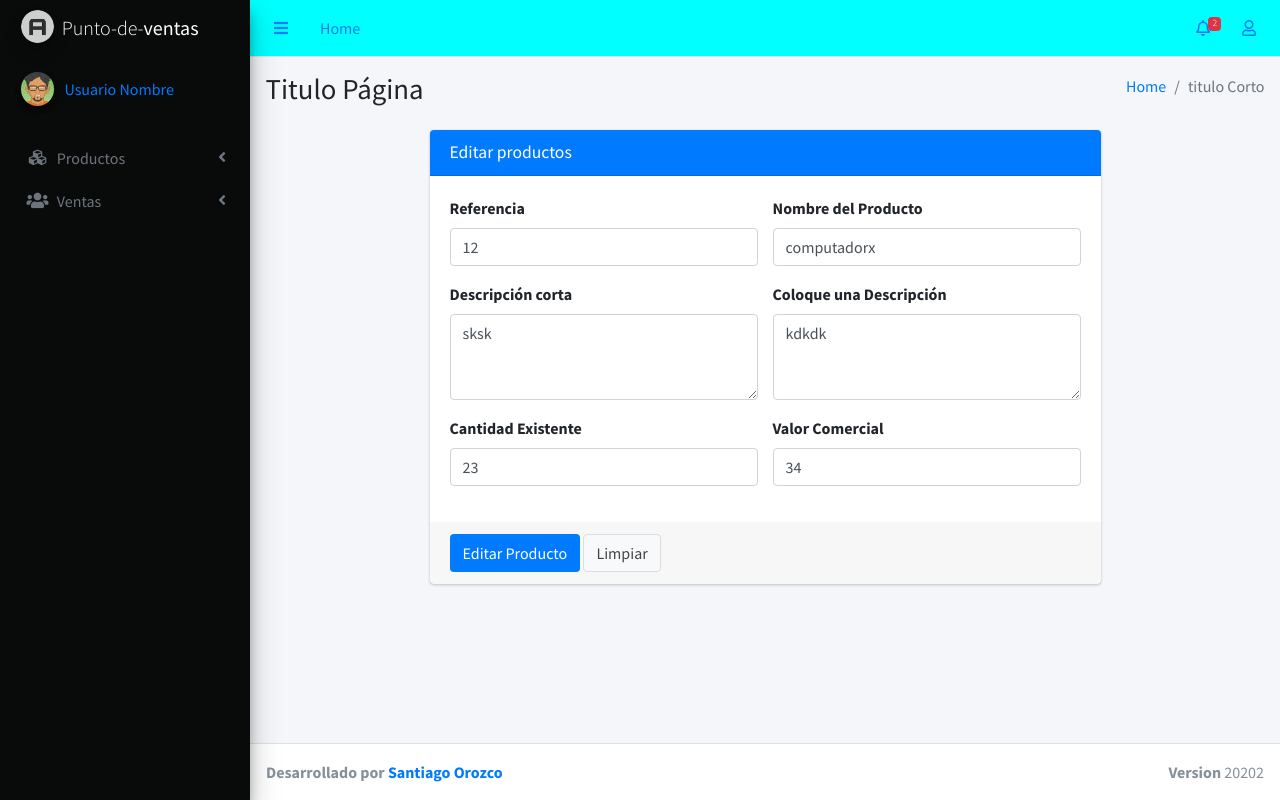
After one commit to santiagoeor/AdminLTE_Django, a Django app: page /editar_produ/4 in a window 1280 px wide. The commit adds this page. Run offline with Django 4.2, Linux system fonts and the light colour scheme; data comes from the database, SQL or seed files in the repository; both versions use the stored data as it was after the commit; some libraries are stand-ins or nearby versions.

Commit message:
se integro un buscador, y la pagina de editar productos

```diff
--- a/adminlte/urls.py
+++ b/adminlte/urls.py
@@ -25,4 +25,6 @@ urlpatterns = [
     path('listproducts', views.listproducts, name="lisproduct"),
     path('save/', views.guardar, name="save"),
     path('borrar-producto/<int:id>', views.borrar_producto, name="borrar"),
+    path('editar_produ/<int:id>', views.editar_producto, name="editar"),
+    path('editarp', views.editar, name="edit")
 ]
--- /dev/null
+++ b/ventas/templates/views_admin/edit_product.html
@@ -0,0 +1,202 @@
+{% load static %}
+<!DOCTYPE html>
+<html>
+
+<head>
+    <title></title>
+    <meta name="viewport" content="width=device-width, initial-scale=1">
+    <!-- Font Awesome -->
+    <link rel="stylesheet" href=" {% static 'lib/plugins/fontawesome-free/css/all.min.css' %}">
+    <!-- Ionicons -->
+    <link rel="stylesheet" href="https://code.ionicframework.com/ionicons/2.0.1/css/ionicons.min.css">
+    <!-- Theme style -->
+    <link rel="stylesheet" href="{% static 'lib/dist/css/adminlte.min.css' %}">
+    <!-- overlayScrollbars -->
+    <link rel="stylesheet" href="{% static 'lib/plugins/overlayScrollbars/css/OverlayScrollbars.min.css' %}">
+    <!-- Google Font: Source Sans Pro -->
+    <link href="https://fonts.googleapis.com/css?family=Source+Sans+Pro:300,400,400i,700" rel="stylesheet">
+
+    <link href="{% static 'css/style.css' %}" rel="stylesheet">
+</head>
+
+<body>
+
+
+
+
+    <!-- Site wrapper -->
+    <div class="wrapper">
+        <!-- Navbar -->
+        <nav class="main-header navbar navbar-expand" id="header">
+            {% include 'includes/header.html' %}
+        </nav>
+        <!-- /.navbar -->
+
+        <!-- Main Sidebar Container -->
+        <aside class="main-sidebar  elevation-4" id="lateral">
+            {% include 'includes/lateralaside.html' %}
+        </aside>
+
+        <!-- Content Wrapper. Contains page content -->
+        <div class="content-wrapper">
+            <!-- Content Header (Page header) -->
+            <section class="content-header">
+                <div class="container-fluid">
+                    <div class="row mb-2">
+                        <div class="col-sm-6">
+                            <h1>Titulo Página</h1>
+                        </div>
+                        <div class="col-sm-6">
+                            <ol class="breadcrumb float-sm-right">
+                                <li class="breadcrumb-item"><a href="#">Home</a></li>
+                                <li class="breadcrumb-item active">titulo Corto</li>
+                            </ol>
+                        </div>
+                    </div>
+                </div><!-- /.container-fluid -->
+            </section>
+
+            <!-- Main content -->
+            <section class="content">
+                {% if messages %}
+                    {% for message in messages %}
+                        <div class="alert alert-success col-md-4">
+                            {{message}}
+                        </div>
+                    {% endfor %}
+                {% endif %}
+
+                <div class="row">
+                    <div class="col-md-2">
+
+                    </div>
+
+                    <!-- COLUMNA DE FORMULARIO  -->
+                    <div class="col-md-8">
+                        <!-- columna de contenido -->
+
+
+                        <!-- /.card-header -->
+                        <div class="card">
+                            <div class="card-header bg-primary" class="Sub">
+                                <h3 class="card-title">Editar productos</h3>
+                            </div>
+                            <!-- Para controles de formularios siempre usar etiqueta FORM -->
+
+                            <form role="form" name="frm_prods" method="POST" action="{% url 'edit' %}">
+                                {% csrf_token %}
+                                <div class="card-body">
+
+                                    <div class="row">
+                                        <input type="hidden" name="txt_id" id="txt_id" value="{{ producto.id }}">
+
+                                        <div class="col-md-6 col-sm-6 col-6">
+                                            <div class="form-group">
+                                                <label for="txt_refer">Referencia</label>
+                                                <input type="text" class="form-control" id="txt_refer" name="txt_refer"
+                                                    placeholder="#" value="{{ producto.referencia }}">
+                                            </div>
+                                        </div>
+
+                                        <!-- Control Inputbox ejemplo -->
+                                        <div class="col-md-6 col-sm-6 col-6">
+                                            <div class="form-group">
+                                                <label for="txt_Nombre">Nombre del Producto</label>
+                                                <input type="text" class="form-control" id="txt_Nombre"
+                                                    name="txt_Nombre" placeholder="Nombre" value="{{ producto.producto }}">
+                                            </div>
+                                        </div>
+
+                                        <div class="col-md-6 col-sm-6 col-6">
+                                            <div class="form-group">
+                                                <label for="txt_Descor">Descripción corta</label>
+                                                <textarea class="form-control" rows="3" placeholder="Describa..."
+                                                    name="txt_Descor" id="txt_Descor">{{ producto.descricorta }}</textarea>
+                                            </div>
+                                        </div>
+
+                                        <div class="col-md-6 col-sm-6 col-6">
+                                            <div class="form-group">
+                                                <label for="txt_Descri">Coloque una Descripción</label>
+                                                <textarea class="form-control" rows="3" placeholder="Describa..."
+                                                    name="txt_Descri" id="txt_Descri">{{ producto.descripcion }}</textarea>
+                                            </div>
+                                        </div>
+
+                                        <!-- Control cantidad  -->
+                                        <div class="col-md-6 col-sm-6 col-6">
+                                            <div class="form-group">
+                                                <label for="txt_cantEx">Cantidad Existente</label>
+                                                <input type="text" class="form-control" id="txt_cantEx"
+                                                    name="txt_cantEx" placeholder="Stock" value="{{ producto.stock }}">
+                                            </div>
+                                        </div>
+
+                                        <!-- Control VALOR -->
+                                        <div class="col-md-6 col-sm-6 col-6">
+                                            <div class="form-group">
+                                                <label for="txt_vlrCom">Valor Comercial</label>
+                                                <input type="text" class="form-control" id="txt_vlrCom"
+                                                    name="txt_vlrCom" placeholder="Valor" value="{{ producto.valorcom }}">
+                                            </div>
+                                        </div>
+
+
+                                    </div> <!-- /.fin row -->
+
+                                </div> <!-- /.fin card-body -->
+
+                                <div class="card-footer">
+                                    <button type="submit" class="btn bg-primary">Editar Producto</button>
+                                    <button type="reset" class="btn btn-default">Limpiar</button>
+                                </div>
+
+                            </form>
+                            <!-- /.fin Form -->
+
+
+
+                        </div>
+
+                    </div>
+
+                    <div class="col-md-2">
+
+                    </div>
+            </section>
+            <!-- /.content -->
+        </div>
+        <!-- /.content-wrapper -->
+
+        <footer class="main-footer">
+            {% include 'includes/footer.html' %}
+        </footer>
+
+        <!-- Control Sidebar -->
+        <aside class="control-sidebar control-sidebar-dark">
+            <!-- Control sidebar content goes here -->
+        </aside>
+        <!-- /.control-sidebar -->
+    </div>
+    <!-- ./wrapper -->
+
+    <!-- jQuery -->
+    <script src="{% static 'lib/plugins/jquery/jquery.min.js' %}"></script>
+    <!-- jQuery UI 1.11.4 -->
+    <script src="{% static 'lib/plugins/jquery-ui/jquery-ui.min.js' %}"></script>
+    <!-- Bootstrap 4 -->
+    <script src="{% static 'lib/plugins/bootstrap/js/bootstrap.bundle.min.js' %}"></script>
+
+    <!-- Tempusdominus Bootstrap 4 -->
+    <script src="{% static 'lib/plugins/tempusdominus-bootstrap-4/js/tempusdominus-bootstrap-4.min.js' %}">
+    </script>
+    <!-- AdminLTE App -->
+    <script src="{% static 'lib/dist/js/adminlte.js' %}"></script>
+    <!-- AdminLTE dashboard demo (This is only for demo purposes) -->
+    <script src="{% static 'lib/dist/js/pages/dashboard.js' %}"></script>
+    <!-- AdminLTE for demo purposes -->
+    <script src="{% static 'lib/dist/js/demo.js' %}"></script>
+
+</body>
+
+</html>
--- a/ventas/templates/views_admin/list_products.html
+++ b/ventas/templates/views_admin/list_products.html
@@ -85,7 +85,7 @@
                 <!-- fila contenedora -->
                 <div class="col-md-12">
                     <!-- fin columna de contenido -->
-                    <form name="frm_filtro" id="frm_filtro" method="post" action="informe.php">
+                    <form name="frm_filtro" id="frm_filtro" method="GET" action="">
                         <div class="card">
                             <div class="card-header bg-primary">
                                 <h3 class="card-title">Filtrar Datos </h3>
@@ -96,7 +96,7 @@
                             <div class="card-body">
                                 <label for="txtBuscar">Nombre del dispositivo</label>
                                 <div class="input-group input-group-sm">
-                                    <input type="text" id="txtBuscar" name="txtBuscar" class="form-control">
+                                    <input type="text" id="txtBuscar" name="txtBuscar" class="form-control" value="{{ request.GET.txtBuscar }}">
                                     <span class="input-group-append">
                                         <button type="submit" class="btn btn-success">Buscar</button>
                                         <a href="#" class="btn btn-info">Ver Todo</a>
@@ -147,6 +147,7 @@
                                         <td>{{ prosducto.stock }}</td>
                                         <td>{{ prosducto.valorcom }}</td>
                                         <td>
+                                            <a href="{% url 'editar' id=prosducto.id %}" class="btn btn-primary">Editar</a>
                                             <a href="{% url 'borrar' id=prosducto.id %}" class="btn btn-danger">Eliminar</a>
                                         </td>
                                     </tr>
--- a/ventas/views.py
+++ b/ventas/views.py
@@ -1,6 +1,7 @@
 from django.shortcuts import render, HttpResponse, redirect
 from ventas.models import Producto
 from django.contrib import messages
+from django.db.models import Q
 
 # Create your views here.
 
@@ -16,7 +17,14 @@ def registproducts(request):
 
 def listproducts(request):
 
-    productos = Producto.objects.order_by('id')
+    busqueda = request.GET.get('txtBuscar')
+    productos = Producto.objects.all()
+
+    if busqueda:
+        productos = Producto.objects.filter(
+            Q(producto__icontains = busqueda) |
+            Q(descricorta__icontains = busqueda)
+        ).distinct()
 
     return render(request, 'views_admin/list_products.html', {
         'productos': productos
@@ -32,23 +40,23 @@ def guardar(request):
         Stock = request.POST['txt_cantEx']
         valor = request.POST['txt_vlrCom']
 
-        if refer and Stock and valor == int:
-            producto = Producto(
-                referencia = refer,
-                producto = nombre,
-                descricorta = descripcorta,
-                descripcion = descripcion,
-                stock = Stock,
-                valorcom = valor,
-            )
+        # if refer and Stock and valor == int:
+        producto = Producto(
+            referencia = refer,
+            producto = nombre,
+            descricorta = descripcorta,
+            descripcion = descripcion,
+            stock = Stock,
+            valorcom = valor,
+        )
 
-            producto.save()
+        producto.save()
 
-            messages.success(request, 'Producto registrado')
-            return redirect('productos')
-        else:
-            messages.success(request, 'Por favor digitar numeros')
-            return redirect('productos')
+        messages.success(request, 'Producto registrado')
+        return redirect('productos')
+        # else:
+        #     messages.success(request, 'Por favor digitar numeros')
+            # return redirect('productos')
     else:
         messages.success(request, 'No se a podido registrar')
         return redirect('productos')
@@ -59,3 +67,28 @@ def borrar_producto(request, id):
 
     messages.success(request, 'Ha sido eliminado')
     return redirect('lisproduct')
+
+def editar_producto(request, id):
+
+    producto = Producto.objects.get(pk=id)
+
+    return render(request, 'views_admin/edit_product.html', {
+        'producto': producto
+    })
+
+def editar(request):
+
+    if request.method == 'POST':
+       id = request.POST['txt_id']
+
+       producto = Producto.objects.get(pk=id)
+       producto.referencia = request.POST['txt_refer']
+       producto.producto = request.POST['txt_Nombre']
+       producto.descricorta = request.POST['txt_Descor']
+       producto.descripcion = request.POST['txt_Descri']
+       producto.stock = request.POST['txt_cantEx']
+       producto.valorcom = request.POST['txt_vlrCom']
+
+       producto.save()
+
+       return redirect('lisproduct')
```
Also changed, not shown: db.sqlite3.
